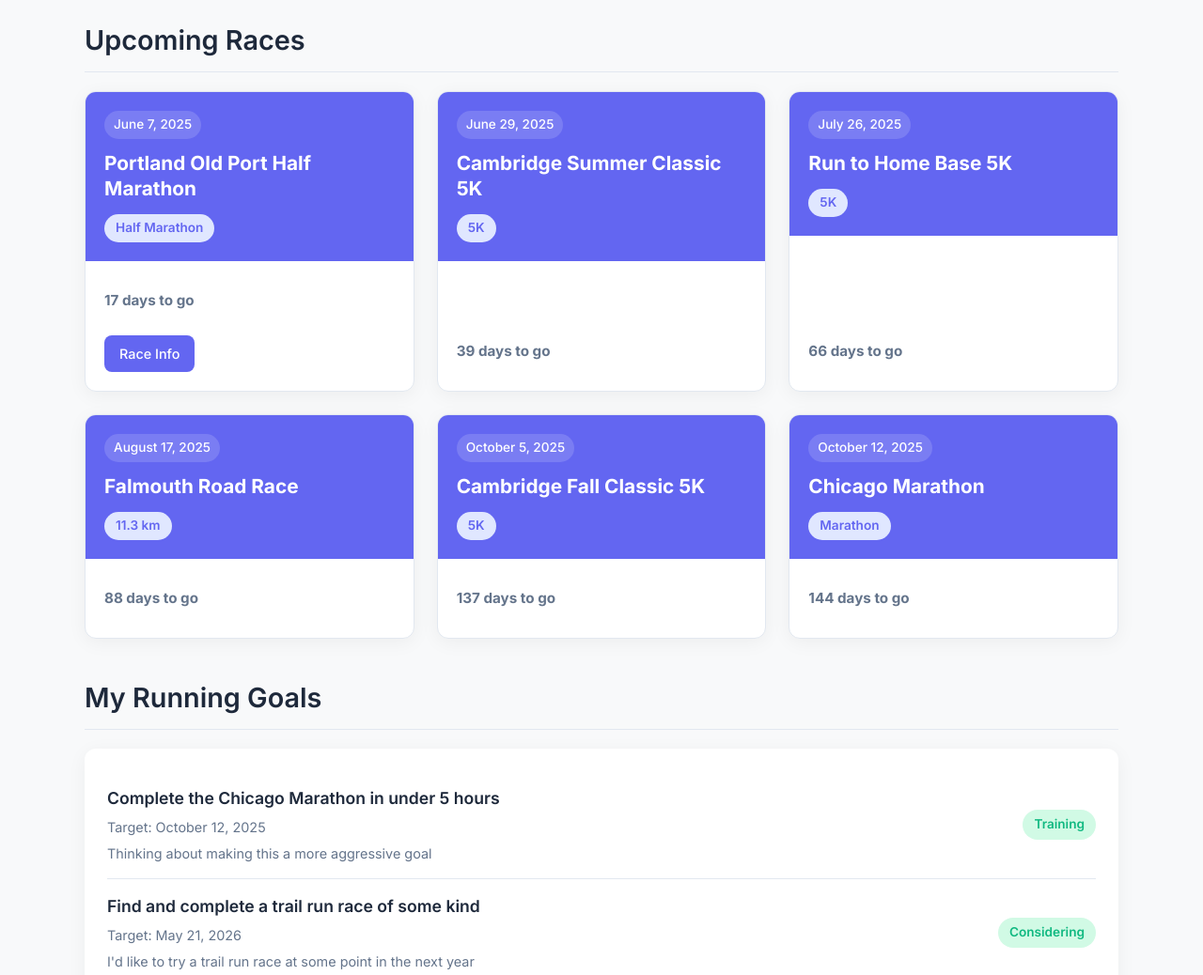
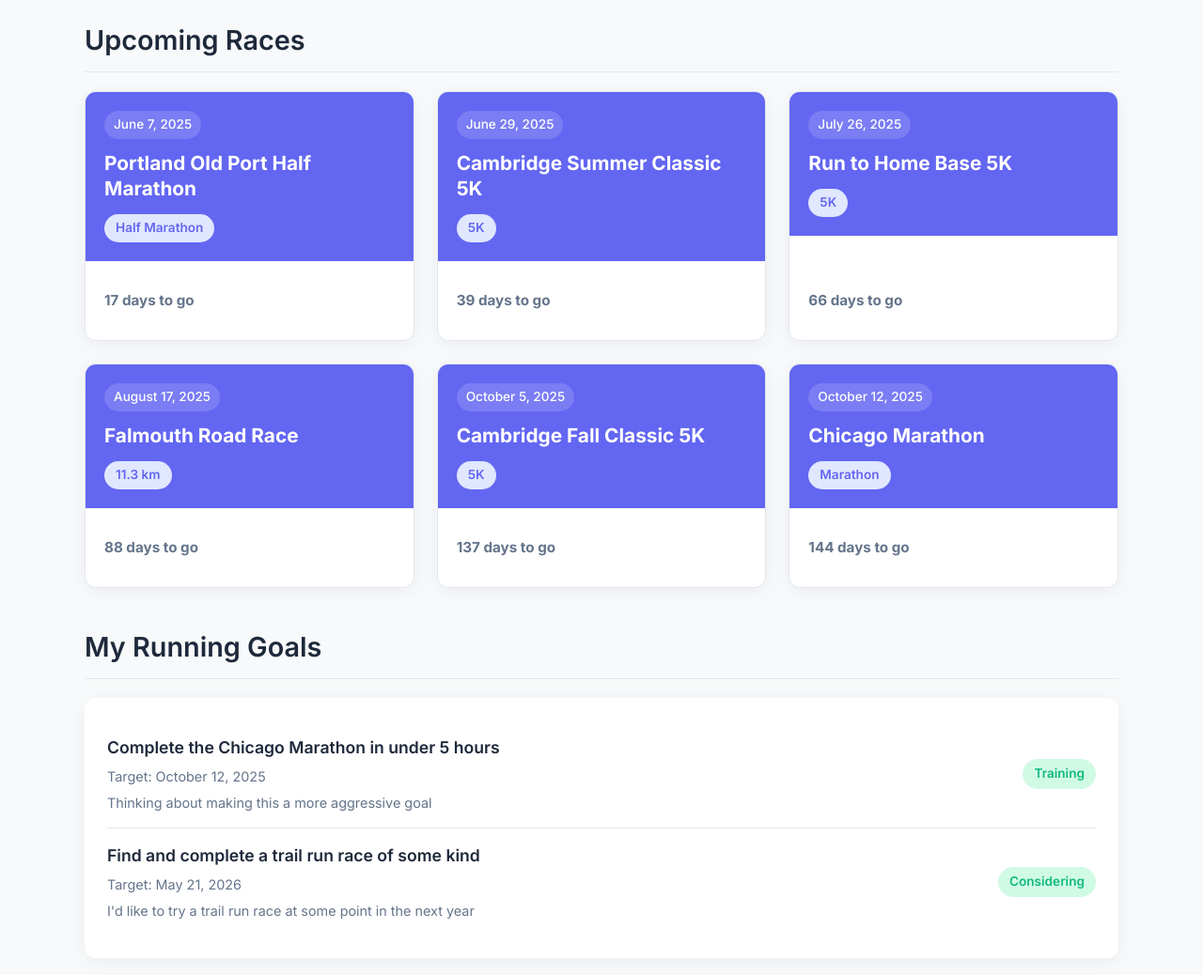
Before and after one commit to jakewalker/raceresults, a plain HTML site: page index.html in a window 1280 px wide. Shown: the part 1821-2859 px from the top of the page at 94% size. Drawn offline with Linux system fonts and the light colour scheme.

Commit message:
Update index.html
removing upcoming race link

```diff
--- a/index.html
+++ b/index.html
@@ -663,9 +663,7 @@
                 // Add countdown to the body content
                 cardBodyContent += `<p class="days-to-go">${daysToGoText}</p>`;
 
-                if (race.raceWebsite) {
-                     cardBodyContent += `<a href="${race.raceWebsite}" class="upcoming-race-link" target="_blank" rel="noopener noreferrer">Race Info</a>`;
-                }
+
 
 
                 card.innerHTML = `
```
